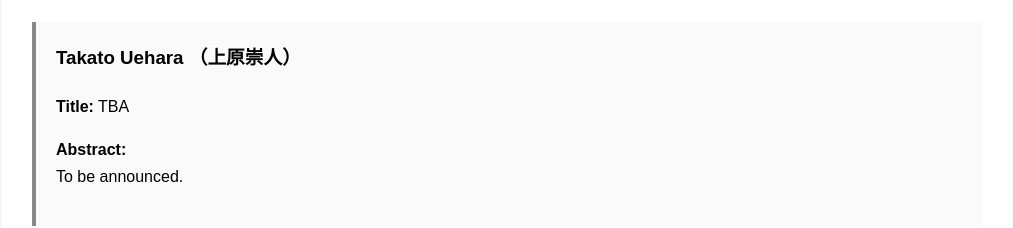
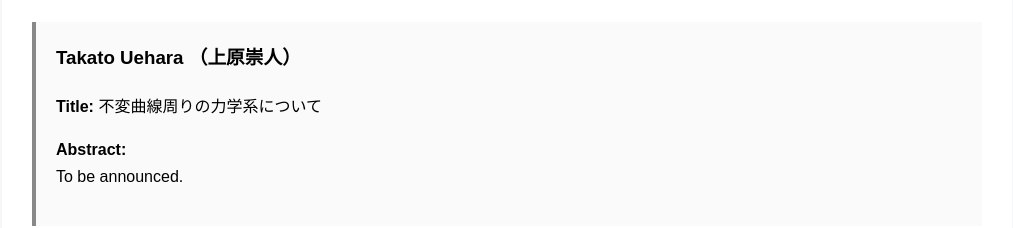
Before and after one commit to 1026511645Zyy/2026OnlineWorkshop, a plain HTML site: page index.html in a window 1280 px wide. Shown: the part 4229-4457 px from the top of the page, without its empty margins (133-1146 px from the left). Drawn offline with Linux system fonts and the light colour scheme.

Commit message:
Update index.html

```diff
--- a/index.html
+++ b/index.html
@@ -317,7 +317,7 @@ To be announced.
 <div class="abstract-box">
 <h3>Takato Uehara （上原崇人）</h3>
 
-<p><b>Title:</b> TBA</p >
+<p><b>Title:</b> 不変曲線周りの力学系について</p >
 
 <p><b>Abstract:</b><br>
 To be announced.
```
